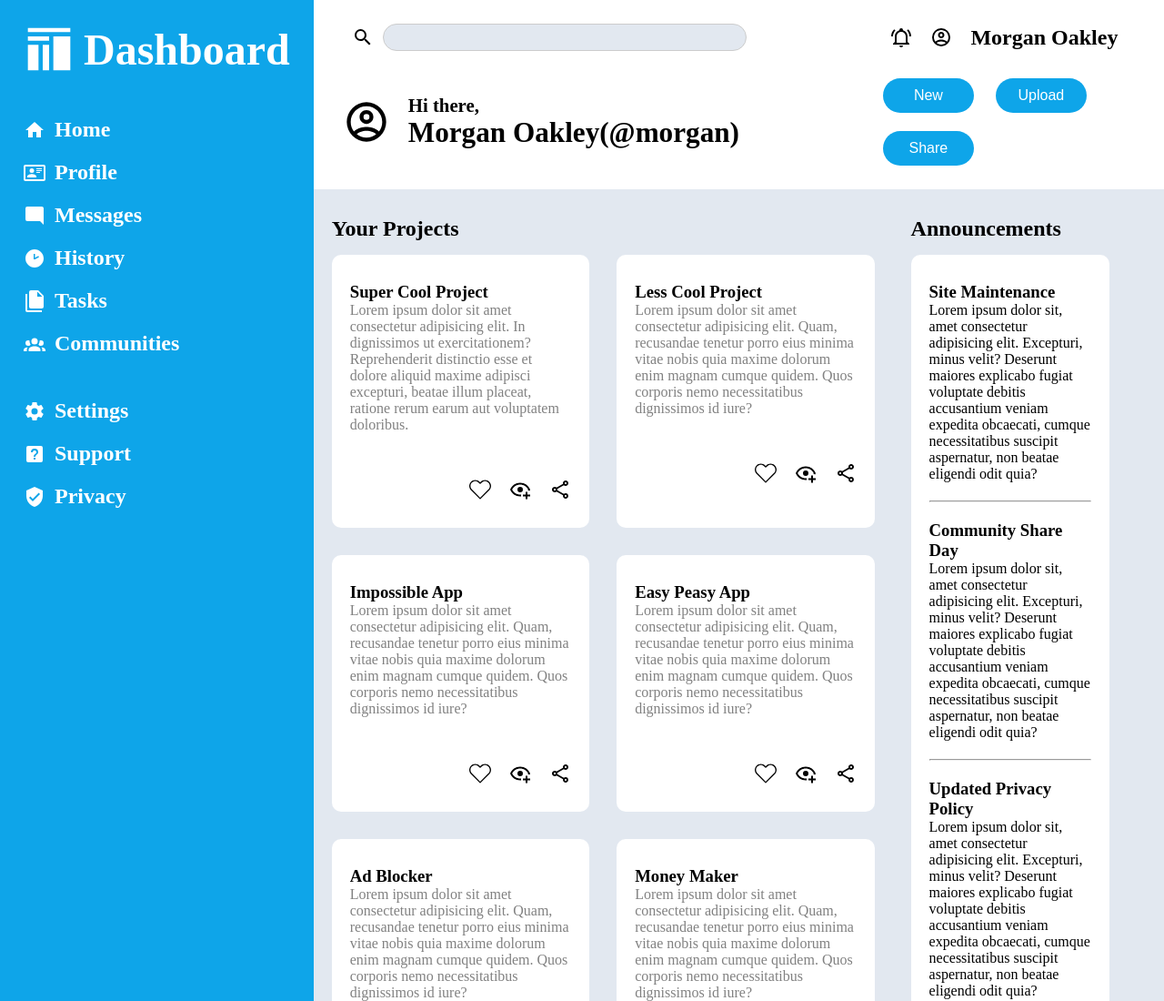
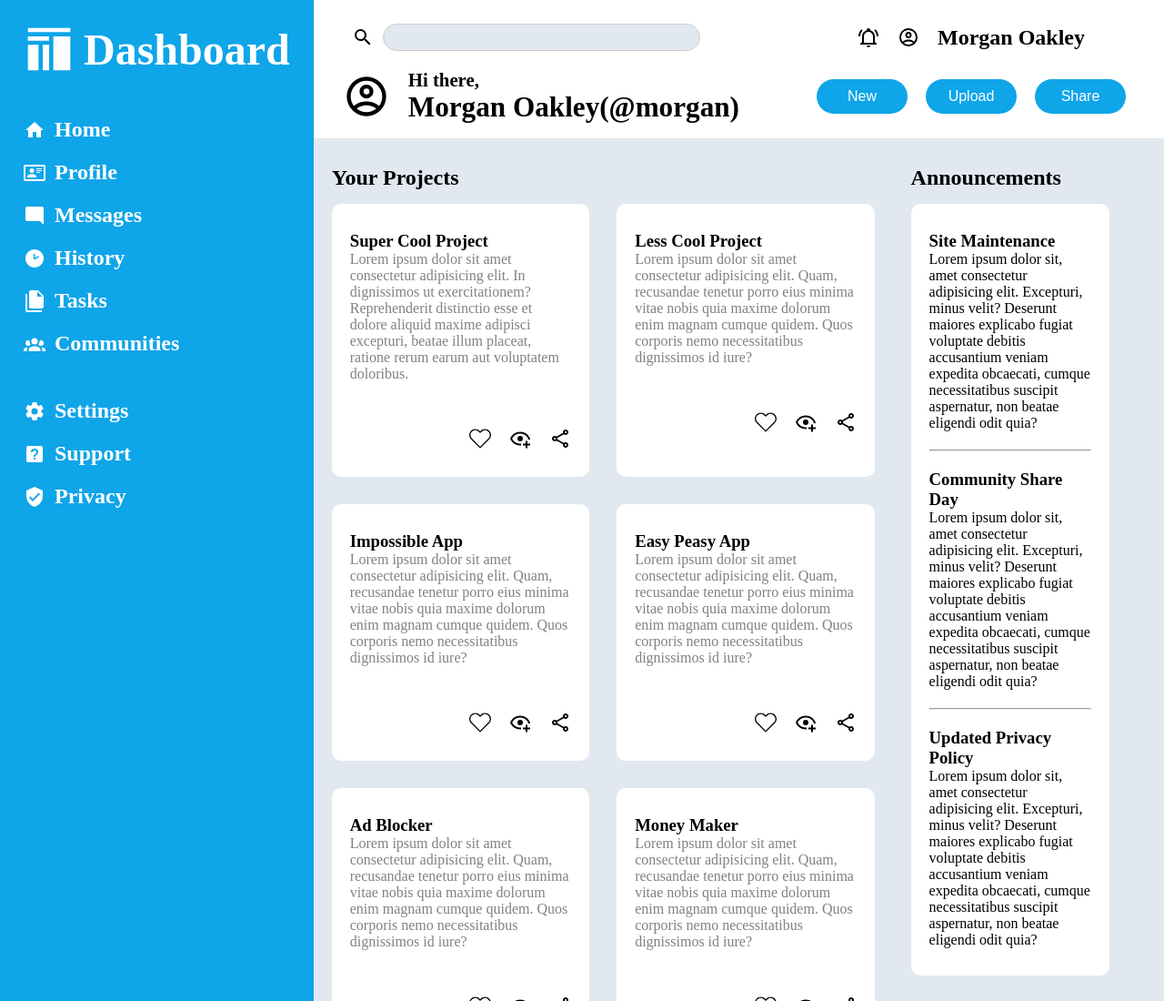
Before and after one commit to jaytjz/admin-dashboard, a plain HTML site: page index.html in a window 1280 px wide. Shown: the top 1100 px of the page at 91% size. Drawn offline with Linux system fonts and the light colour scheme.

Commit message:
fix buttons

```diff
--- a/index.html
+++ b/index.html
@@ -36,7 +36,7 @@
                 <img src="icons/account-circle-outline.svg" alt="">
                 <div><p>Hi there,</p> <h2>Morgan Oakley(@morgan)</h2></div>
             </div>
-            <div>
+            <div class="buttons">
                 <button>New</button>
                 <button>Upload</button>
                 <button>Share</button>
--- a/styles.css
+++ b/styles.css
@@ -89,6 +89,13 @@ input{
 
 .notifications img{
     height: var(--notification-size);
+}
+
+.buttons{
+    display: grid;
+    grid-template-columns: repeat(3,1fr);
+    align-items: center;
+    justify-content: center;
 }
 
 .greeting{
```
